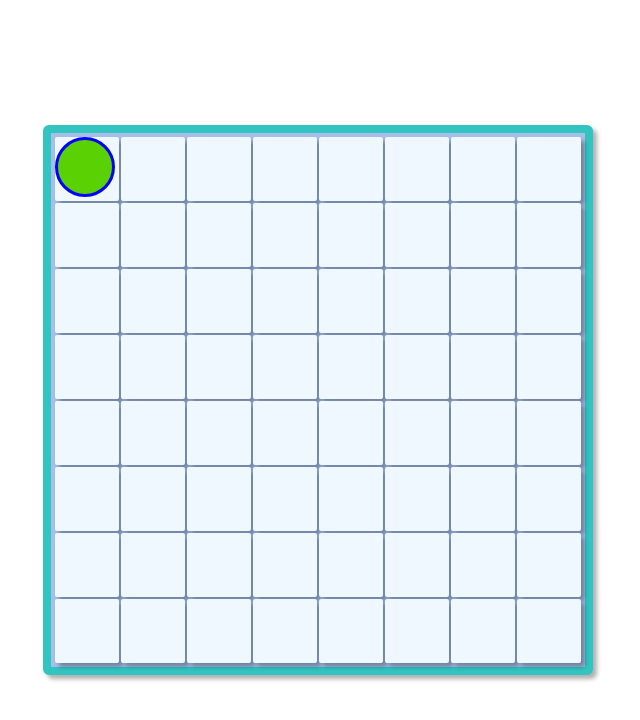
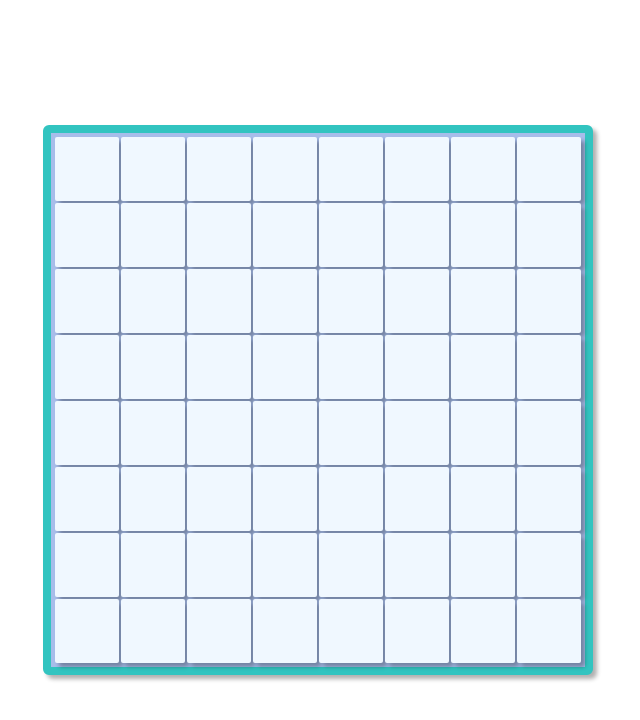
Before and after one commit to MUCANDA/PROJETO_CSS, a plain HTML site: page index.html in a window 1280 px wide. Shown: the whole page, without its empty margins (322-962 px from the left). Drawn offline with Linux system fonts and the light colour scheme.

Commit message:
mostrar tabuleiro

```diff
--- a/index.html
+++ b/index.html
@@ -13,94 +13,7 @@
 <body>
     <main>
         <div id="jogo">
-            <div class="tabela">
-                <div class="jogador"></div>
-                <div class="linha">
-                    <div class="celula"></div>
-                    <div class="celula"></div>
-                    <div class="celula"></div>
-                    <div class="celula"></div>
-                    <div class="celula"></div>
-                    <div class="celula"></div>
-                    <div class="celula"></div>
-                    <div class="celula"></div>
-                </div>
-                <div class="linha">
-                    <div class="celula"></div>
-                    <div class="celula"></div>
-                    <div class="celula"></div>
-                    <div class="celula"></div>
-                    <div class="celula"></div>
-                    <div class="celula"></div>
-                    <div class="celula"></div>
-                    <div class="celula"></div>
-                </div>
-                <div class="linha">
-                    <div class="celula"></div>
-                    <div class="celula"></div>
-                    <div class="celula"></div>
-                    <div class="celula"></div>
-                    <div class="celula"></div>
-                    <div class="celula"></div>
-                    <div class="celula"></div>
-                    <div class="celula"></div>
-                </div>
-                <div class="linha">
-                    <div class="celula"></div>
-                    <div class="celula"></div>
-                    <div class="celula"></div>
-                    <div class="celula"></div>
-                    <div class="celula"></div>
-                    <div class="celula"></div>
-                    <div class="celula"></div>
-                    <div class="celula"></div>
-                </div>
-                <div class="linha">
-                    <div class="celula"></div>
-                    <div class="celula"></div>
-                    <div class="celula"></div>
-                    <div class="celula"></div>
-                    <div class="celula"></div>
-                    <div class="celula"></div>
-                    <div class="celula"></div>
-                    <div class="celula"></div>
-                </div>
-                <div class="linha">
-                    <div class="celula"></div>
-                    <div class="celula"></div>
-                    <div class="celula"></div>
-                    <div class="celula"></div>
-                    <div class="celula"></div>
-                    <div class="celula"></div>
-                    <div class="celula"></div>
-                    <div class="celula"></div>
-                </div>
-                <div class="linha">
-                    <div class="celula"></div>
-                    <div class="celula"></div>
-                    <div class="celula"></div>
-                    <div class="celula"></div>
-                    <div class="celula"></div>
-                    <div class="celula"></div>
-                    <div class="celula"></div>
-                    <div class="celula"></div>
-                </div>
-                <div class="linha">
-                    <div class="celula"></div>
-                    <div class="celula"></div>
-                    <div class="celula"></div>
-                    <div class="celula"></div>
-                    <div class="celula"></div>
-                    <div class="celula"></div>
-                    <div class="celula"></div>
-                    <div class="celula"></div>
-                </div>
-            </div>
-            <!-- <div class="tabela" id="tabela2"></div> -->
-        </div>
 
-
-        </div>
     </main>
     <script src="./sokoban.js"></script>
 
--- a/sokoban.js
+++ b/sokoban.js
@@ -1,7 +1,7 @@
 // let x=3;
 // let y=4;
 
-
+buildGameBoard(8, 8);
 
 const player = new Player(0, 0);
 const celulas = document.querySelectorAll('.celula');
@@ -79,8 +79,31 @@ function calculaPosicao(qtd) {
 return `${qtd * DIST_SALTO + MARGIN_FIX}px`;
 }
 
-console.log(calculaPosicao(0, 64) === "0px");
-console.log(calculaPosicao(1, 64) === "64px");
-console.log(calculaPosicao(2, 32) === "64px");
-console.log(calculaPosicao(10, 60) === "600px");
-console.log(calculaPosicao(-3, 45) === "-135px");
+// console.log(calculaPosicao(0, 64) === "0px");
+// console.log(calculaPosicao(1, 64) === "64px");
+// console.log(calculaPosicao(2, 32) === "64px");
+// console.log(calculaPosicao(10, 60) === "600px");
+// console.log(calculaPosicao(-3, 45) === "-135px");
+
+
+function buildGameBoard(numRows, numCols) {
+   const game = document.getElementById("jogo");
+   const board = document.createElement('div');
+   board.classList.add('tabela');
+
+
+   for (let k = 0; k < numRows; k++) {
+       const linha = document.createElement('div');
+       linha.classList.add('linha');
+       board.append(linha);
+
+       for (let i = 0; i < numCols; i++) {
+           const celula = document.createElement('div');
+           celula.classList.add('celula');
+           linha.appendChild(celula);
+
+
+               }
+           }
+   game.append(board);
+}
```
